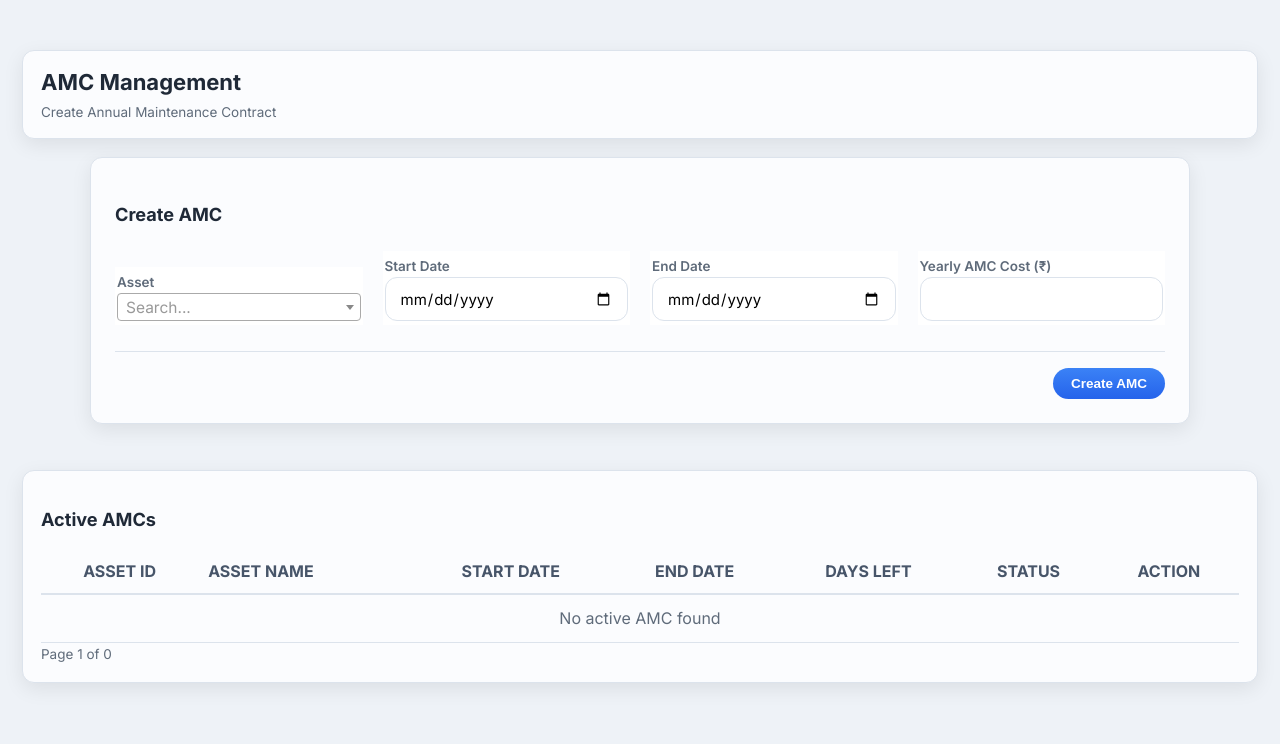
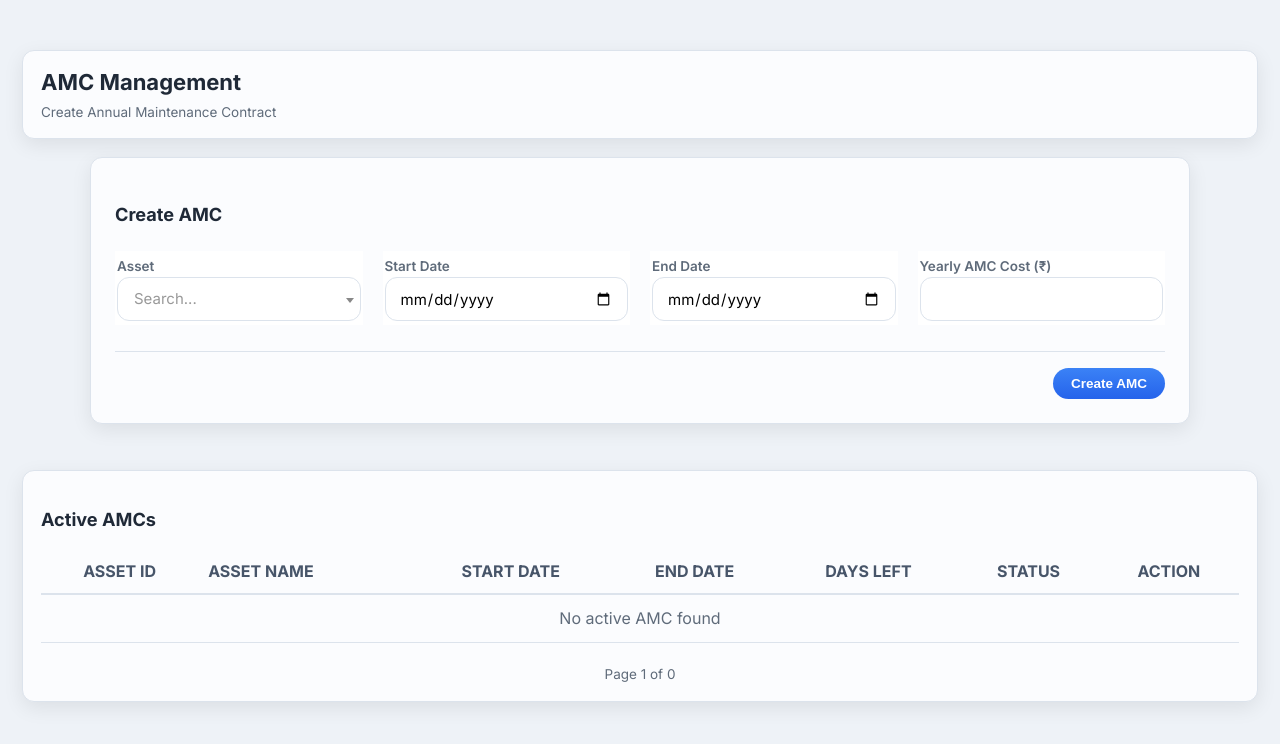
Before and after one commit to Yash-Aparajit/Asset_Compliance_Manager, a Flask app: page /amc in a window 1280 px wide. Shown: the part 56-800 px from the top of the page. Run offline with Flask 3, Linux system fonts and the light colour scheme; the visitor is signed in with stand-in values (Sample User, id 1); some libraries are stand-ins or nearby versions.

Commit message:
Update style.css

```diff
--- a/static/css/style.css
+++ b/static/css/style.css
@@ -800,3 +800,42 @@ textarea:focus {
     margin-bottom: 20px;
 
 }
+
+/* =====================
+   PAGINATION
+===================== */
+.pagination-bar {
+    display: flex;
+    justify-content: center;
+    align-items: center;
+    gap: 14px;
+    margin-top: 18px;
+}
+
+/* =====================
+   SELECT2 SEARCH DROPDOWNS
+===================== */
+.select2-container .select2-selection--single {
+    height: 44px !important;
+    border-radius: 12px !important;
+    border: 1px solid var(--border) !important;
+    display: flex !important;
+    align-items: center !important;
+    padding: 0 8px !important;
+}
+
+.select2-container--default .select2-selection--single .select2-selection__rendered {
+    line-height: 44px !important;
+    font-size: 15px !important;
+    font-family: inherit !important;
+}
+
+.select2-container--default .select2-selection--single .select2-selection__arrow {
+    height: 44px !important;
+}
+
+.select2-dropdown {
+    border-radius: 12px !important;
+    border: 1px solid var(--border) !important;
+    overflow: hidden;
+}
```
